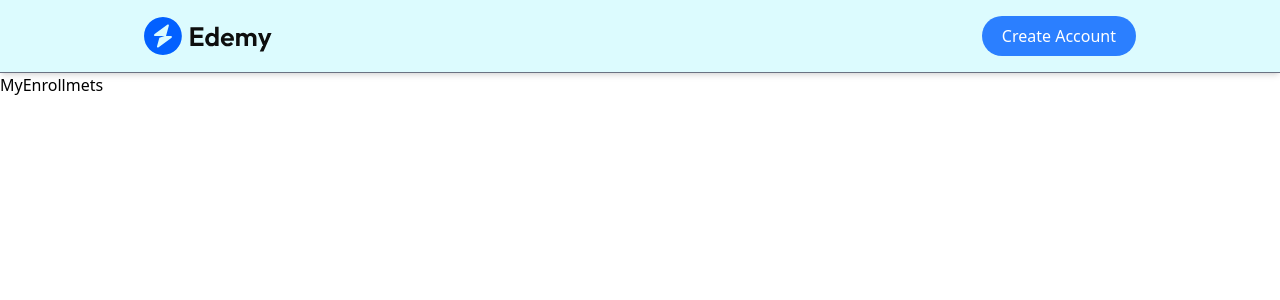
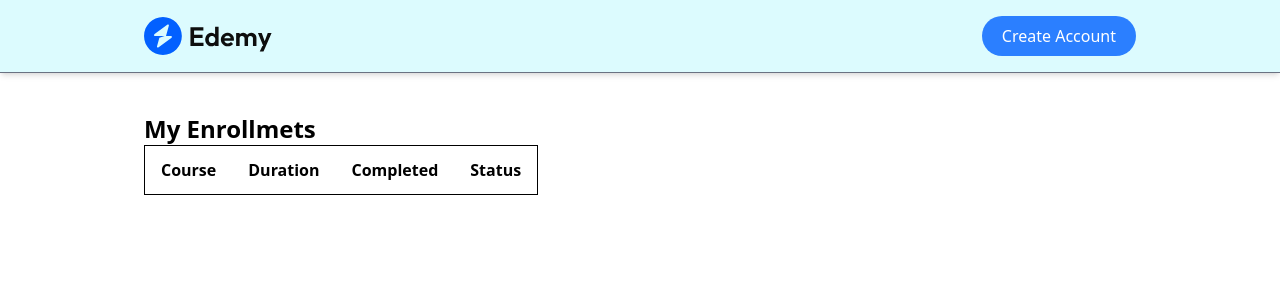
Before and after one commit to AnwarMohammadi2001/Full-Stack-LMS-System, a React (Vite) app in the folder Frontend/: page /my-enrollments in a window 1280 px wide. Shown: the top 300 px of the page. Built offline with nearby package versions, Linux system fonts and the light colour scheme; no server answers.

Commit message:
new changs

```diff
--- a/Frontend/src/pages/student/MyEnrollments.jsx
+++ b/Frontend/src/pages/student/MyEnrollments.jsx
@@ -1,7 +1,23 @@
 import React from "react";
 
 const MyEnrollments = () => {
-  return <div>MyEnrollmets</div>;
+  return (
+    <>
+      <div className="md:px-36 px-8 pt-10">
+        <h1 className="text-2xl font-semibold">My Enrollmets</h1>
+        <table className="">
+          <thead className="">
+            <tr className="md:table-auto table-fixed w-full overflow-hidden border mt-10">
+              <th className="px-4 py-3 font-semibold truncate ">Course</th>
+              <th className="px-4 py-3 font-semibold truncate ">Duration</th>
+              <th className="px-4 py-3 font-semibold truncate ">Completed</th>
+              <th className="px-4 py-3 font-semibold truncate ">Status</th>
+            </tr>
+          </thead>
+        </table>
+      </div>
+    </>
+  );
 };
 
 export default MyEnrollments;
```
